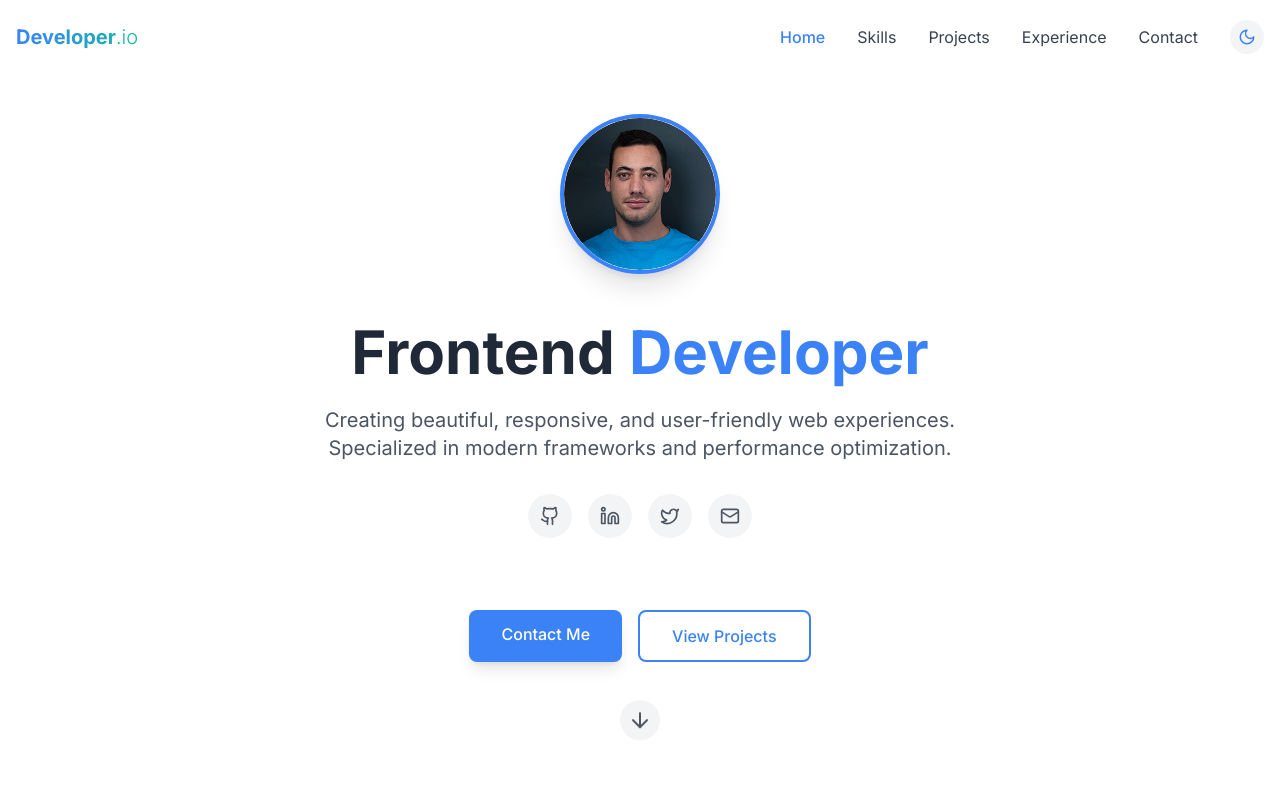
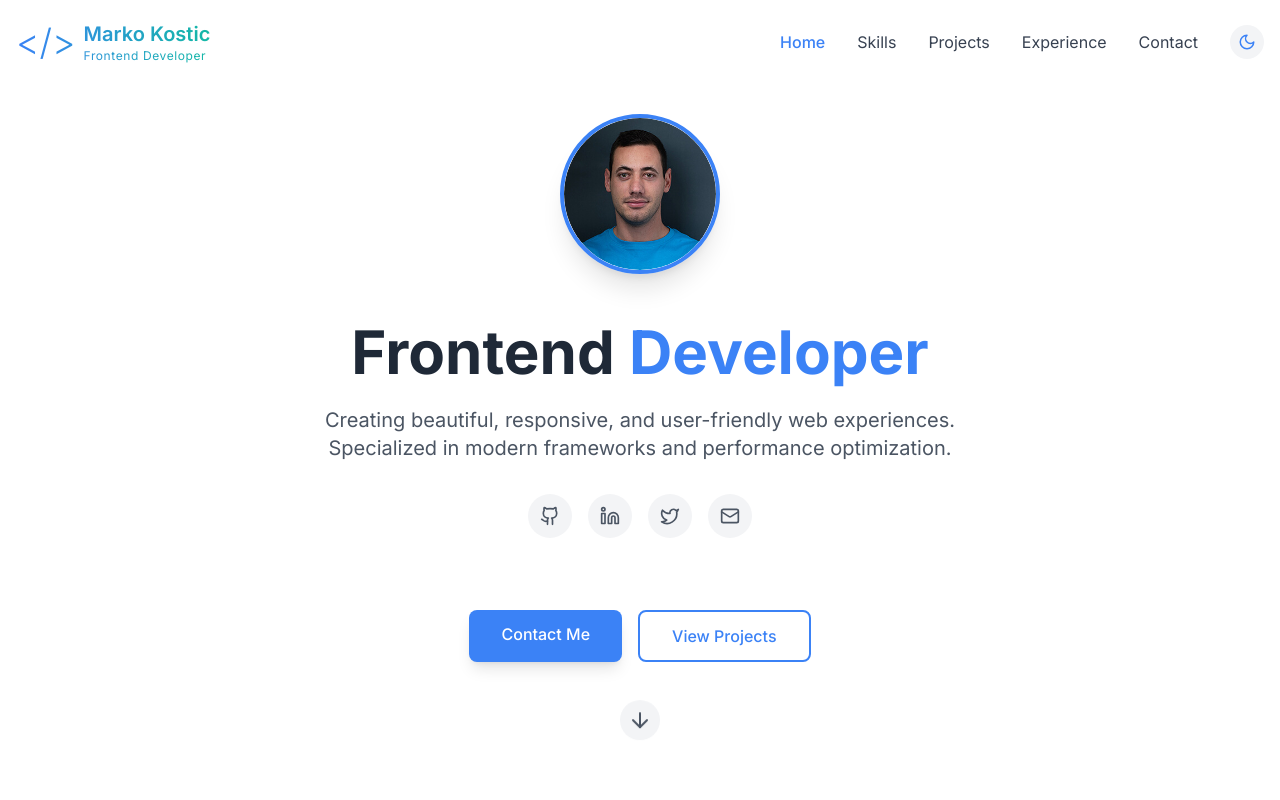
Before and after one commit to marko-737/marko-portfolio, a React (Vite) app: page / in a window 1280 px wide. Shown: the top 800 px of the page. Built offline with nearby package versions, Linux system fonts and the light colour scheme.

Commit message:
logo changes

```diff
--- a/src/components/Header.tsx
+++ b/src/components/Header.tsx
@@ -1,6 +1,8 @@
-import React, { useState, useEffect } from 'react';
-import { Menu, X, Moon, Sun } from 'lucide-react';
-import ThemeToggle from './ThemeToggle';
+import React, { useState } from "react";
+import { Menu, X } from "lucide-react";
+import ThemeToggle from "./ThemeToggle";
+import useScrollSpy from "../hooks/useScrollSpy";
+import Logo from "./Logo";
 
 interface NavLink {
   name: string;
@@ -8,42 +10,16 @@ interface NavLink {
 }
 
 const navLinks: NavLink[] = [
-  { name: 'Home', href: '#home' },
-  { name: 'Skills', href: '#skills' },
-  { name: 'Projects', href: '#projects' },
-  { name: 'Experience', href: '#experience' },
-  { name: 'Contact', href: '#contact' },
+  { name: "Home", href: "#home" },
+  { name: "Skills", href: "#skills" },
+  { name: "Projects", href: "#projects" },
+  { name: "Experience", href: "#experience" },
+  { name: "Contact", href: "#contact" },
 ];
 
 const Header: React.FC = () => {
   const [mobileMenuOpen, setMobileMenuOpen] = useState(false);
-  const [scrolled, setScrolled] = useState(false);
-  const [activeSection, setActiveSection] = useState('home');
-
-  useEffect(() => {
-    const handleScroll = () => {
-      const scrollPosition = window.scrollY;
-      setScrolled(scrollPosition > 50);
-
-      // Determine active section
-      const sections = document.querySelectorAll('section[id]');
-
-      sections.forEach((section) => {
-        const sectionTop = (section as HTMLElement).offsetTop - 100;
-        const sectionHeight = (section as HTMLElement).offsetHeight;
-        const sectionId = section.getAttribute('id') || '';
-
-        if (scrollPosition >= sectionTop && scrollPosition < sectionTop + sectionHeight) {
-          setActiveSection(sectionId);
-        }
-      });
-    };
-
-    window.addEventListener('scroll', handleScroll);
-    return () => {
-      window.removeEventListener('scroll', handleScroll);
-    };
-  }, []);
+  const { scrolled, activeSection } = useScrollSpy();
 
   const toggleMobileMenu = () => {
     setMobileMenuOpen(!mobileMenuOpen);
@@ -53,15 +29,13 @@ const Header: React.FC = () => {
     <header
       className={`fixed top-0 left-0 w-full z-50 transition-all duration-300 ${
         scrolled
-          ? 'bg-white/80 dark:bg-gray-900/80 backdrop-blur-md shadow-md py-3'
-          : 'bg-transparent py-5'
+          ? "bg-white/80 dark:bg-gray-900/80 backdrop-blur-md shadow-md py-3"
+          : "bg-transparent py-5"
       }`}
     >
       <div className="container mx-auto px-4">
         <div className="flex justify-between items-center">
-          <a href="#home" className="text-xl font-bold bg-gradient-to-r from-blue-500 to-teal-500 bg-clip-text text-transparent">
-            Developer<span className="font-light">.io</span>
-          </a>
+          <Logo />
 
           {/* Desktop Navigation */}
           <nav className="hidden md:flex space-x-8 items-center">
@@ -71,8 +45,8 @@ const Header: React.FC = () => {
                 href={link.href}
                 className={`hover:text-blue-500 dark:hover:text-blue-400 transition-colors duration-300 ${
                   activeSection === link.href.substring(1)
-                    ? 'text-blue-500 dark:text-blue-400 font-medium'
-                    : 'text-gray-700 dark:text-gray-300'
+                    ? "text-blue-500 dark:text-blue-400 font-medium"
+                    : "text-gray-700 dark:text-gray-300"
                 }`}
               >
                 {link.name}
@@ -105,8 +79,8 @@ const Header: React.FC = () => {
                 href={link.href}
                 className={`hover:text-blue-500 dark:hover:text-blue-400 transition-colors duration-300 ${
                   activeSection === link.href.substring(1)
-                    ? 'text-blue-500 dark:text-blue-400 font-medium'
-                    : 'text-gray-700 dark:text-gray-300'
+                    ? "text-blue-500 dark:text-blue-400 font-medium"
+                    : "text-gray-700 dark:text-gray-300"
                 }`}
                 onClick={() => setMobileMenuOpen(false)}
               >
--- /dev/null
+++ b/src/components/Logo.tsx
@@ -0,0 +1,18 @@
+const Logo = () => {
+  return (
+    <a
+      href="#home"
+      className="flex items-center text-xl font-bold bg-gradient-to-r from-blue-500 to-teal-500 bg-clip-text text-transparent"
+    >
+      <span className="text-4xl font-light mr-2">&#60;&#47;&#62;</span>{" "}
+      <div className="flex flex-col leading-tight">
+        <span className="font-semibold text-xl">Marko Kostic</span>
+        <span className="text-xs font-normal tracking-wider">
+          Frontend Developer
+        </span>
+      </div>
+    </a>
+  );
+};
+
+export default Logo;
```
